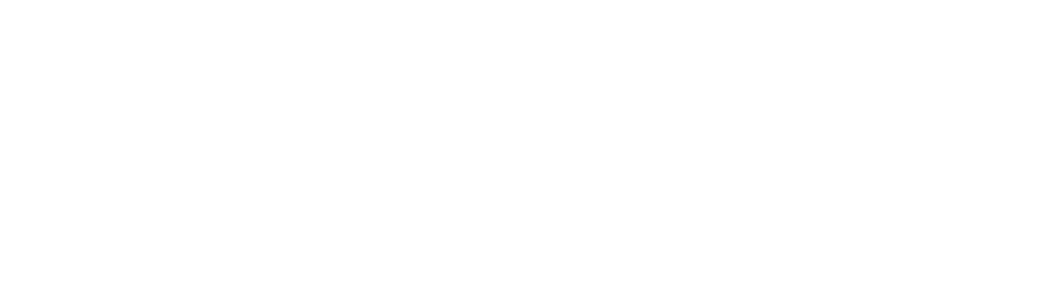
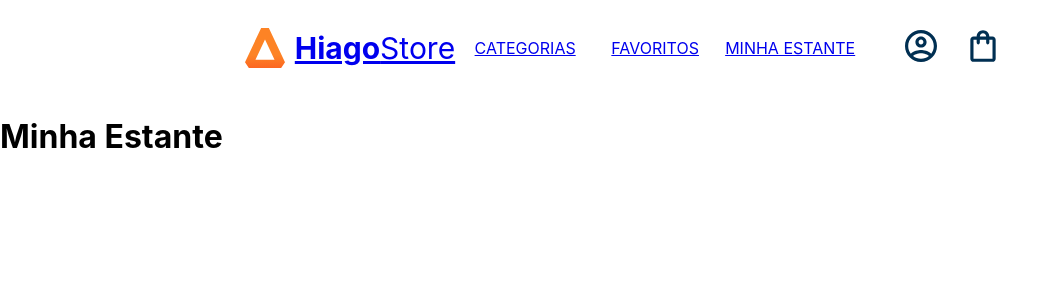
Before and after one commit to HiagoAlvesdasilva/aula-react, a React (Create React App) app: page /minha-estante in a window 1280 px wide. Before the commit this address had no page. Shown: the top 300 px of the page, without its empty margins (0-1057 px from the left). Built offline with nearby package versions, Linux system fonts and the light colour scheme.

Commit message:
fix: falta adicionar o Containerde Opcoes
obs: procurar se acha com alguem

```diff
--- a/src/App.js
+++ b/src/App.js
@@ -1,5 +1,4 @@
 import './App.css';
-import Header from './componentes/Header';
 import PesquisaContainer from './componentes/PesquisaContainer'
 import UltimosLancamentos  from './componentes/UltimosLancamentos';
 import CardRecomenda from './componentes/CardRecomenda';
@@ -9,7 +8,6 @@
 function App() {
   return (
     <div className='App'>
-      <Header></Header>
       <PesquisaContainer></PesquisaContainer>
       <UltimosLancamentos></UltimosLancamentos>
       <CardRecomenda
--- a/src/componentes/Header/index.js
+++ b/src/componentes/Header/index.js
@@ -2,11 +2,14 @@
 import Logo from '../Logo';
 import OpcoesHeader from '../OpcoesHeader';
 import IconesHeader from '../IconesHeader';
+import { Link } from 'react-router-dom';
 
 function Header (){
     return(
         <header className='App-header'>
-        <Logo></Logo>
+          <Link to="/">
+            <Logo/>
+          </Link>
         <OpcoesHeader></OpcoesHeader>
         <IconesHeader></IconesHeader>
       </header>
--- a/src/componentes/OpcoesHeader/index.js
+++ b/src/componentes/OpcoesHeader/index.js
@@ -1,3 +1,4 @@
+
 import './estilo.css';
 import Opcao from '../Opcao';
 import { Link} from 'react-router-dom';
@@ -6,7 +7,7 @@
     return(
         <ul className='opcao'>
           {textoOpcoes.map ((texto) =>(
-	          <Link to= "/favoritos">
+	          <Link to= {`/${texto.toLowerCase()}`}>
               <Opcao><p>{texto}</p></Opcao>
             </Link>
           ))}
--- /dev/null
+++ b/src/componentes/Rotas/categorias.js
@@ -0,0 +1,8 @@
+function Categorias (){
+    return(
+        <div>
+            <h1>Categorias</h1>
+        </div>
+    );
+}
+export default Categorias;
--- /dev/null
+++ b/src/componentes/Rotas/favoritos.js
@@ -0,0 +1,8 @@
+function Favoritos (){
+    return(
+        <div>
+            <h1>FAVORITOS</h1>
+        </div>
+    );
+}
+export default Favoritos;
--- /dev/null
+++ b/src/componentes/Rotas/minhaEstante.js
@@ -0,0 +1,8 @@
+function MinhaEstante (){
+    return(
+        <div>
+            <h1>Minha Estante</h1>
+        </div>
+    );
+}
+export default MinhaEstante;
--- a/src/index.js
+++ b/src/index.js
@@ -4,15 +4,22 @@
 import './index.css';
 import App from './App';
 import reportWebVitals from './reportWebVitals';
+import Header from './componentes/Header';
+import Favoritos from './componentes/Rotas/favoritos';
+import MinhaEstante from './componentes/Rotas/minhaEstante';
+import Categorias from './componentes/Rotas/categorias';
 
 const root = ReactDOM.createRoot(document.getElementById('root'));
 root.render(
   <React.StrictMode>
       <BrowserRouter>
+      <Header></Header>
       <Routes>
-        <Route path="/favoritos" element={<p>Oi!</p>}/>
-        <Route path="/" element={<App/>}/>
-
+        <Route path="/logo" element={<App/>}/>
+        <Route path=' '/>
+        <Route path="/favoritos" element={<Favoritos></Favoritos>}/>
+        <Route path="/minha-estante" element= {<MinhaEstante></MinhaEstante>}/>
+        <Route path="/categorias" element={<Categorias></Categorias>}/>
       </Routes>
       </BrowserRouter>
 
```
